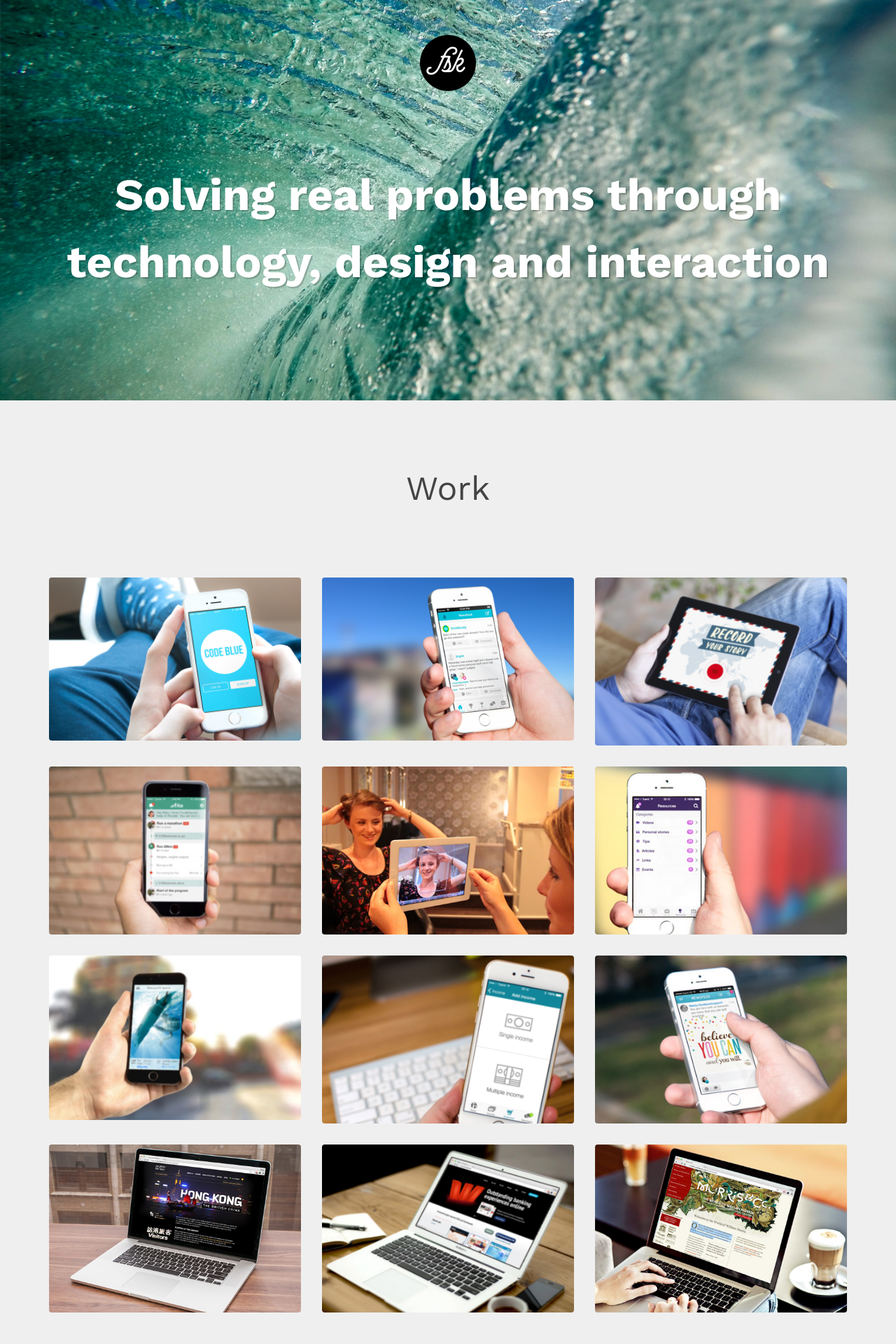
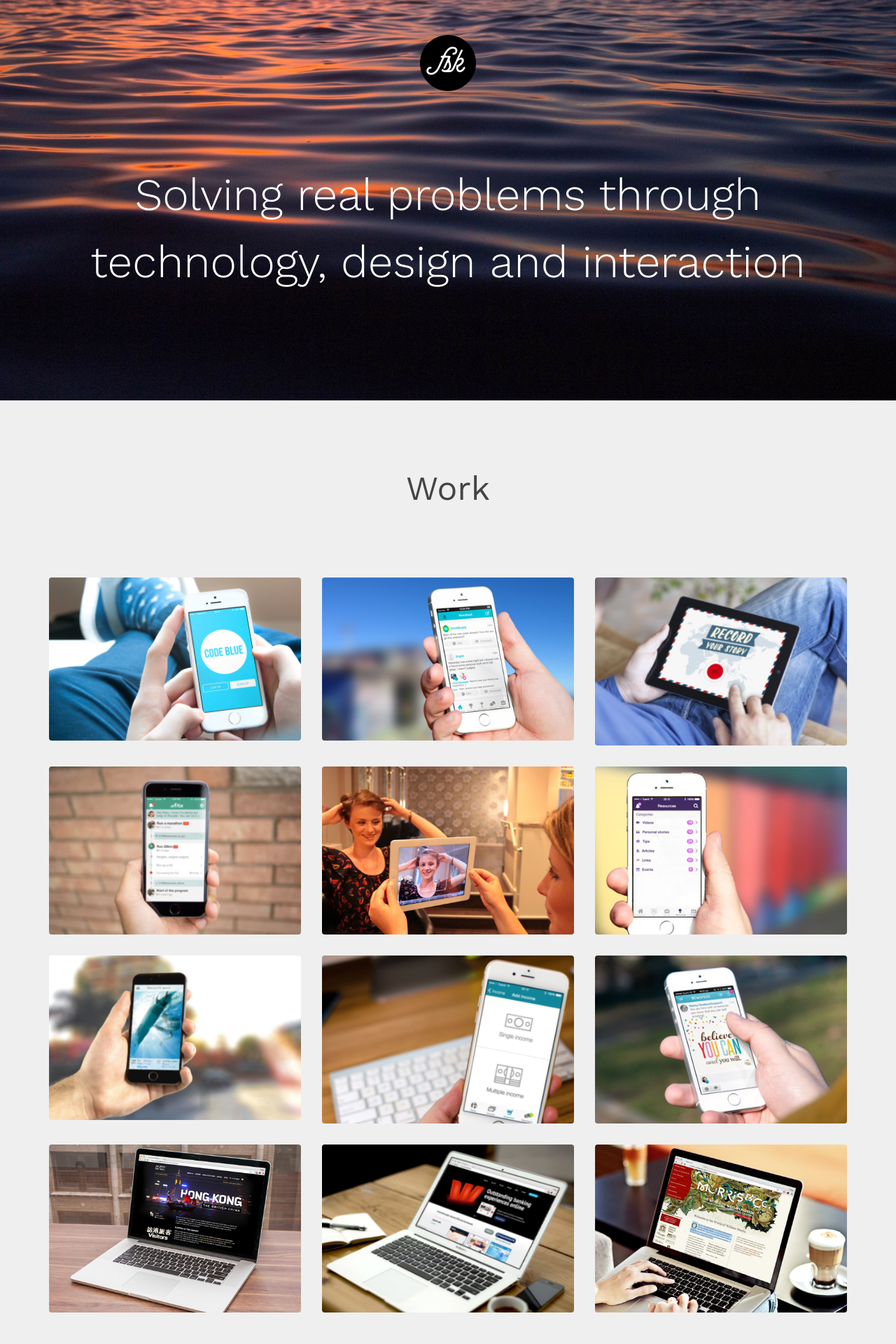
Before and after one commit to felipeskroski-zz/felipeskroski.github.io, a Jekyll site: the page built from index.html, in a window 1280 px wide. Shown: the top 1920 px of the page at 70% size. Built offline with Jekyll 4.4.1, drawn with Linux system fonts in a browser that asks for light colours; nearby versions of some CDN libraries; some web fonts are replaced.

Commit message:
style: update font and main page background
refreshed the homepage and improved legibility

```diff
--- a/_sass/_layout.scss
+++ b/_sass/_layout.scss
@@ -28,7 +28,7 @@ PAGE SPECIFIC
   padding: 50px 0;
 
   h1{
-    font-weight: bold !important;
+    font-weight: normal;
     font-family: $heading-font;
     font-size: 64px;
     text-align: center;
@@ -36,7 +36,6 @@ PAGE SPECIFIC
     margin: 100px 0;
     font-weight: 100;
     color: white;
-    text-shadow: 2px 2px 0px rgba(black, .2);
     @media (max-width: 768px){
       font-size: 36px;
       margin: 50px 0;
```
Also changed, not shown: assets/img/poster-ocean-small.jpg.
